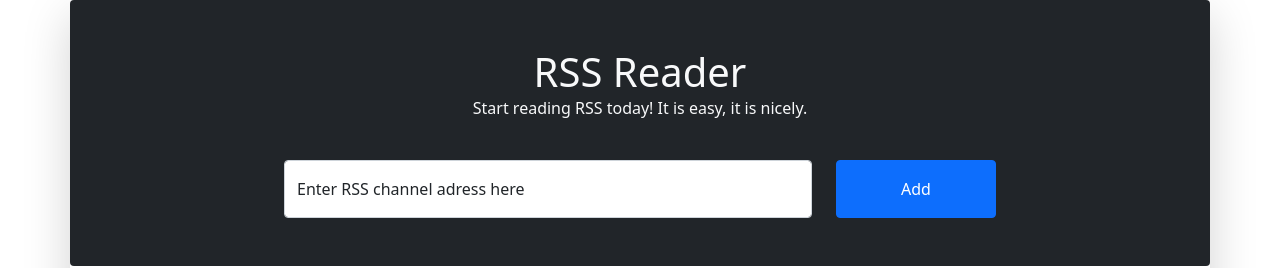
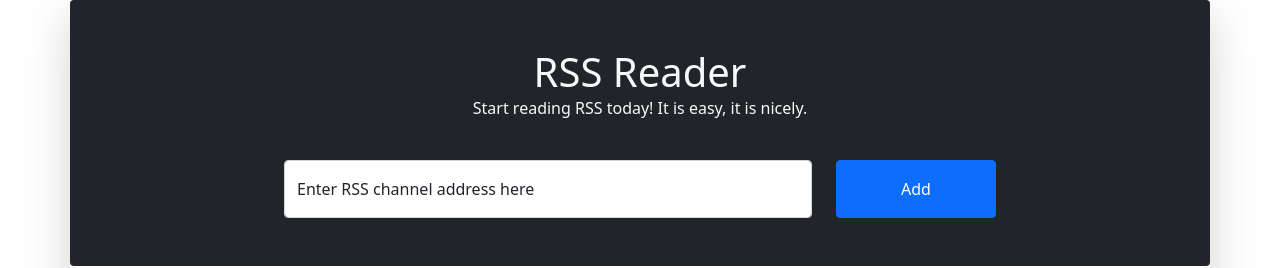
Before and after one commit to olegdemchenko/patterns, a React app: page / in a window 1280 px wide. Shown: the top 268 px of the page. Built offline with nearby package versions, Linux system fonts and the light colour scheme; what rss-feed-emitter would draw is missing.

Commit message:
Fix typo related to AddFeed comp label text

```diff
--- a/src/observer/components/AddFeed.tsx
+++ b/src/observer/components/AddFeed.tsx
@@ -21,7 +21,7 @@ function AddFeed({ add }: AddProps) {
         >
           <Row className="p-4 pb-5">
             <Col lg="9">
-              <FloatingLabel controlId="rssLinkInput" label="Enter RSS channel adress here">
+              <FloatingLabel controlId="rssLinkInput" label="Enter RSS channel address here">
                 <Form.Control
                   type="text"
                   placeholder="https://somesite.com/rss.xml"
```
